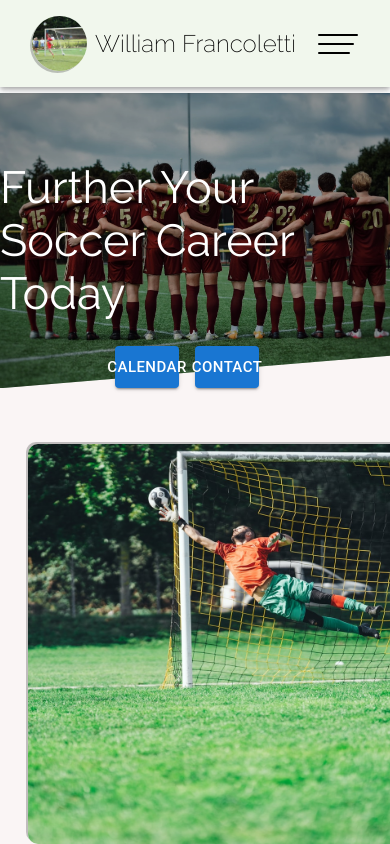
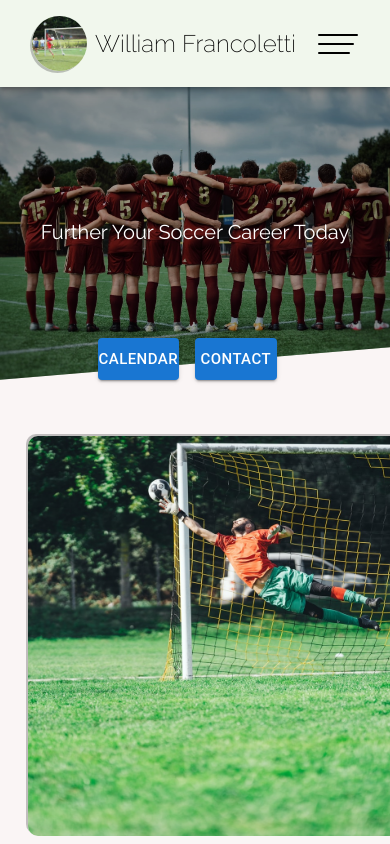
Before and after one commit to Briffon/William, a React (Create React App) app in the folder front-end/: page / in a window 390 px wide. Built offline with nearby package versions, Linux system fonts and the light colour scheme.

Commit message:
css for responsive hero

```diff
--- a/front-end/src/components/SCSS/landing.scss
+++ b/front-end/src/components/SCSS/landing.scss
@@ -126,3 +126,56 @@
     margin-right: auto;
   }
 }
+
+//mobile
+
+//hero text
+
+// Hero buttons
+@media (max-width: 1174px) {
+  .landing-container__hero-buttons {
+    .MuiButton-root {
+      width: 20%;
+    }
+  }
+}
+
+@media (max-width: 926px) {
+  .landing-container__hero-buttons {
+    .MuiButton-root {
+      width: 25%;
+    }
+  }
+}
+
+@media (max-width: 714px) {
+  .landing-container__hero-buttons {
+    .MuiButton-root {
+      width: 30%;
+    }
+  }
+}
+
+@media (max-width: 606px) {
+  .landing-container__hero-buttons {
+    .MuiButton-root {
+      width: 35%;
+    }
+  }
+}
+
+@media (max-width: 510px) {
+  .landing-container__hero-buttons {
+    .MuiButton-root {
+      width: 40%;
+    }
+  }
+}
+
+@media (max-width: 436px) {
+  .landing-container__hero-buttons {
+    .MuiButton-root {
+      width: 45%;
+    }
+  }
+}
--- a/front-end/src/components/SCSS/nav.scss
+++ b/front-end/src/components/SCSS/nav.scss
@@ -83,7 +83,7 @@ ul li a:nth-of-type(2) {
   position: relative;
   z-index: 20;
   width: 100vw;
-  height: 100vh;
+  height: 90vh;
   background-color: $background;
 
   img {
@@ -162,35 +162,6 @@ ul li a:nth-of-type(2) {
   }
 }
 
-@media (max-width: 741px) {
-  .nav-container-bottom__heading {
-    h1 {
-      font-size: 48px;
-    }
-  }
-}
-
-@media (max-width: 629px) {
-  .nav-container-bottom__heading {
-    h1 {
-      font-size: 42px;
-    }
-  }
-}
-
-@media (max-width: 576px) {
-  .nav-container-bottom__heading {
-    img {
-      width: 65px;
-      height: 65px;
-    }
-
-    h1 {
-      font-size: 36px;
-    }
-  }
-}
-
 @media (max-width: 516px) {
   .nav-container-bottom__heading {
     img {
@@ -219,6 +190,3 @@ ul li a:nth-of-type(2) {
     }
   }
 }
-
-@media (max-width: 500px) {
-}
--- a/front-end/src/main.scss
+++ b/front-end/src/main.scss
@@ -42,9 +42,67 @@ h1 {
 
 h2 {
   // text-transform: uppercase;
+  font-size: 48px;
 }
 
 a {
   font-size: 20px;
   font-weight: 400;
 }
+
+//Mobile
+@media (max-width: 516px) {
+  .page {
+    padding-top: unset;
+    margin-top: 10vh !important;
+  }
+}
+
+@media (max-width: 741px) {
+  h1 {
+    font-size: 48px;
+  }
+
+  h2 {
+    font-size: 42px;
+  }
+}
+
+@media (max-width: 647px) {
+  h1 {
+    font-size: 42px;
+  }
+
+  h2 {
+    font-size: 36px;
+  }
+}
+
+@media (max-width: 576px) {
+  h1 {
+    font-size: 36px;
+  }
+
+  h2 {
+    font-size: 30px;
+  }
+}
+
+@media (max-width: 516px) {
+  h1 {
+    font-size: 30px;
+  }
+  h2 {
+    font-size: 24px;
+  }
+}
+
+@media (max-width: 456px) {
+  h1 {
+    font-size: 24px;
+  }
+
+  h2 {
+    font-size: 20px;
+  }
+}
```
